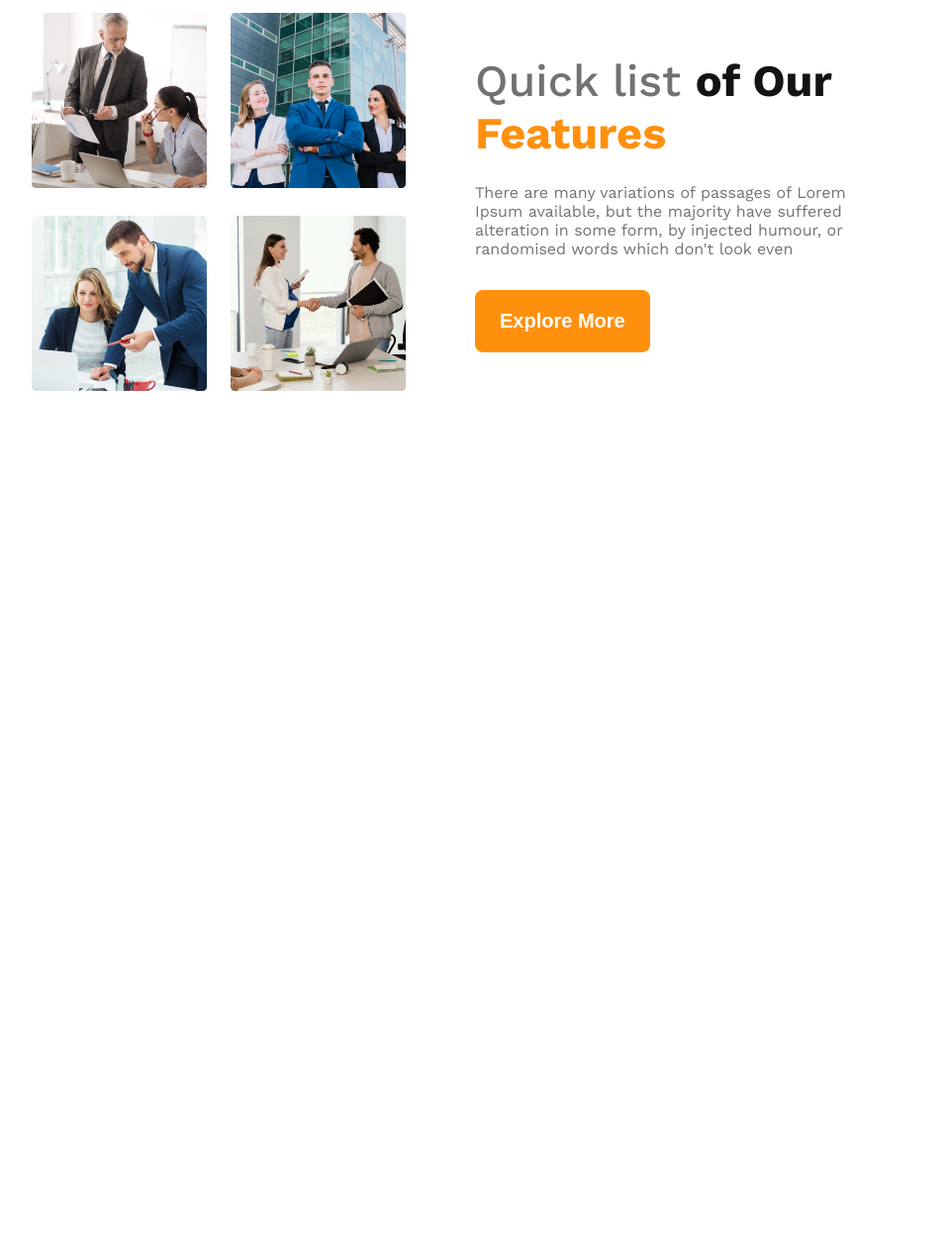
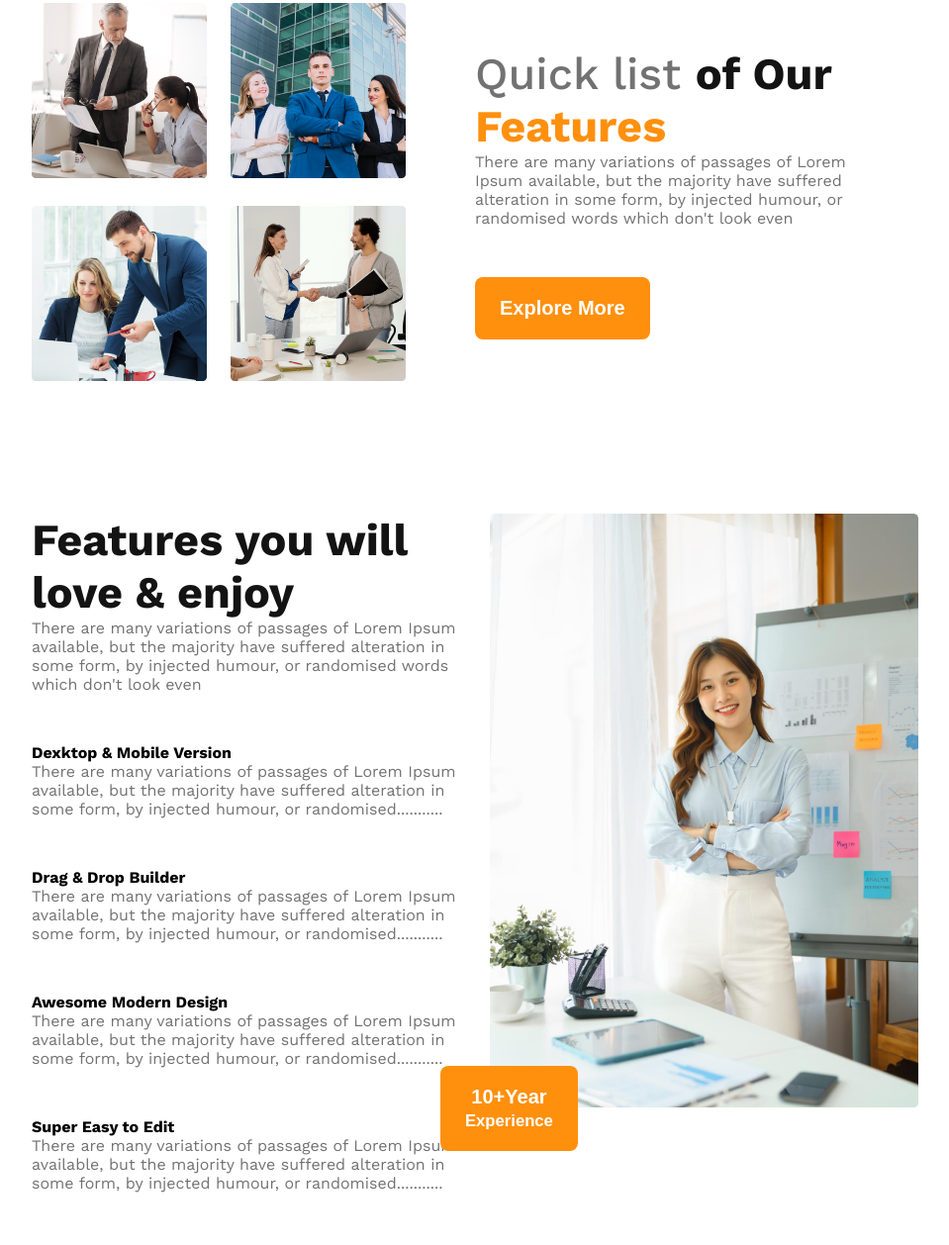
Before and after one commit to aklimaakhter/g3-archiects-website, a plain HTML site: page index.html in a window 1280 px wide. Shown: the part 1071-2329 px from the top of the page at 99% size, without its empty margins (160-1119 px from the left). Before the commit the page ends 1540 px from the top, so only its background shows below. Drawn offline with nearby package versions, Linux system fonts and the light colour scheme.

Commit message:
features section added

```diff
--- a/index.html
+++ b/index.html
@@ -15,7 +15,7 @@
     <!-- Header part start -->
     <header>
         <nav>
-            <h3 class="nav-title">G3 Architects</h3>
+            <h3 class="section-title">G3 Architects</h3>
             <ul>
                 <li><a href="">Home </a></li>
                 <li><a href="">About </a></li>
@@ -28,7 +28,7 @@
                 <h1 class="banner-title">Brand New <br>
                     Group of Architects
                 </h1>
-                <p class="banner-description">There are many variations of passages of Lorem Ipsum available, but the
+                <p class="tex-light-gray">There are many variations of passages of Lorem Ipsum available, but the
                     majority have suffered alteration in <br> some form, by injected humour, or randomised words which
                     don't look even</p>
                 <button class="btn-primary">Explore More</button>
@@ -52,12 +52,48 @@
                 <div class="teams-content">
                     <h2 class="teams-title">Quick list <span class="of-our">of Our</span> <span
                             class="text-feature">Features</span></h2>
-                    <p class="teams-description">There are many variations of passages of Lorem Ipsum available, but the
+                    <p class="tex-light-gray">There are many variations of passages of Lorem Ipsum available, but the
                         majority have suffered alteration in some form, by injected humour, or randomised words which
                         don't look even</p>
                     <button class="btn-primary">Explore More</button>
                 </div>
             </div>
+        </section>
+        <!-- Features section -->
+        <section>
+            <div class="features-container">
+                <div class="features-content">
+                    <h3 class="section-title">Features you will love & enjoy</h3>
+                    <p class="tex-light-gray">There are many variations of passages of Lorem Ipsum available, but the
+                        majority have suffered alteration in some form, by injected humour, or randomised words which don't
+                        look even</p>
+                    <div>
+                        <h4>Dexktop & Mobile Version</h4>
+                        <p class="tex-light-gray">There are many variations of passages of Lorem Ipsum available, but the
+                            majority have suffered alteration in some form, by injected humour, or randomised...........</p>
+                    </div>
+                    <div>
+                        <h4>Drag & Drop Builder</h4>
+                        <p class="tex-light-gray">There are many variations of passages of Lorem Ipsum available, but the majority have suffered alteration in some form, by injected humour, or randomised...........</p>
+                    </div>
+                    <div>
+                        <h4>Awesome Modern Design</h4>
+                        <p class="tex-light-gray">There are many variations of passages of Lorem Ipsum available, but the majority have suffered alteration in some form, by injected humour, or randomised...........</p>
+                    </div>
+                    <div>
+                        <h4>Super Easy to Edit</h4>
+                        <p class="tex-light-gray">There are many variations of passages of Lorem Ipsum available, but the majority have suffered alteration in some form, by injected humour, or randomised...........</p>
+                    </div>
+
+                </div>
+                <div class="features-image">
+                    <img src="images/architect.png" alt="">
+                    <button class="btn btn-primary">10+Year
+                        <br>
+                        <small>Experience</small></button>
+                </div>
+            </div>
+
         </section>
     </main>
     <footer>
--- a/styles/architect.css
+++ b/styles/architect.css
@@ -9,6 +9,20 @@
 
  body {
      font-family: 'Work Sans', sans-serif;
+ }
+
+ .section-title {
+     color: #131313;
+     font-family: Work Sans;
+     font-size: 45px;
+     font-weight: 700;
+ }
+
+ .tex-light-gray {
+     color: #727272;
+     font-size: 16px;
+     padding-bottom: 50px;
+
  }
 
  .btn-primary {
@@ -60,12 +74,7 @@
      color: #424242;
  }
 
- .nav-title {
-     color: #131313;
-     font-family: Work Sans;
-     font-size: 45px;
-     font-weight: 700;
- }
+
 
  /* Banner Styles */
  .banner-content {
@@ -83,12 +92,7 @@
 
  }
 
- .banner-description {
-     color: #727272;
-     font-size: 16px;
-     padding: 30px 0;
 
- }
 
  .banner img {
      width: 100%;
@@ -145,6 +149,27 @@
      padding-top: 24px;
      padding-bottom: 32px;
  }
+/* Feature section */
+.features-container{
+    display: flex;
+    padding: 130px 0;
+
+}
+.features-content{
+    width: 50%;
+}
+.features-image{
+    width: 50%;
+    margin-left: 30px;
+}
+.features-image img{
+    width: 100%;
+}
+.btn{
+    text-align: center;
+    margin-top: -100px;
+    margin-left: -50px;
+}
 
 
  /* Media Query */
@@ -154,7 +179,7 @@
          padding: 20px;
      }
 
-     nav {
+     nav, .features-container {
          flex-direction: column;
      }
 
@@ -163,13 +188,25 @@
      }
 
      .teams-image-container {
-         display: grid;
          grid-template-columns: 1fr;
      }
-
+     .features-content{
+        padding: 20px;
+        width: 80%;
+        margin: 0 auto;
+     }
+     .features-image{
+        width: 70%;
+        margin: 0 auto;
+    }
      main {
          max-width: 100%;
      }
+
+     /* .teams-content {
+        width: 100%;
+        margin: 0 20px;
+    } */
  }
 
  /*Tablet Or medium device  */
@@ -183,11 +220,6 @@
          flex-direction: column;
      }
 
-     .teams-image-container {
-         display: grid;
-         grid-template-columns: repeat(2, 1fr);
-     }
-
      main {
          max-width: 100%;
      }
```
